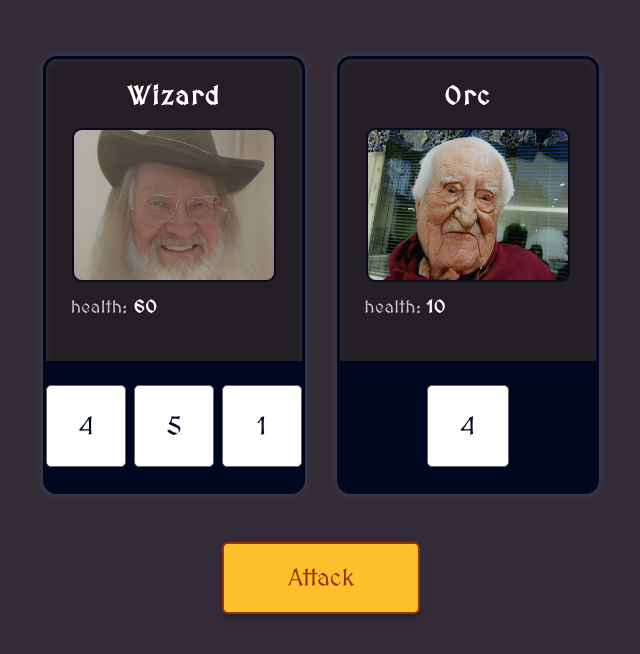
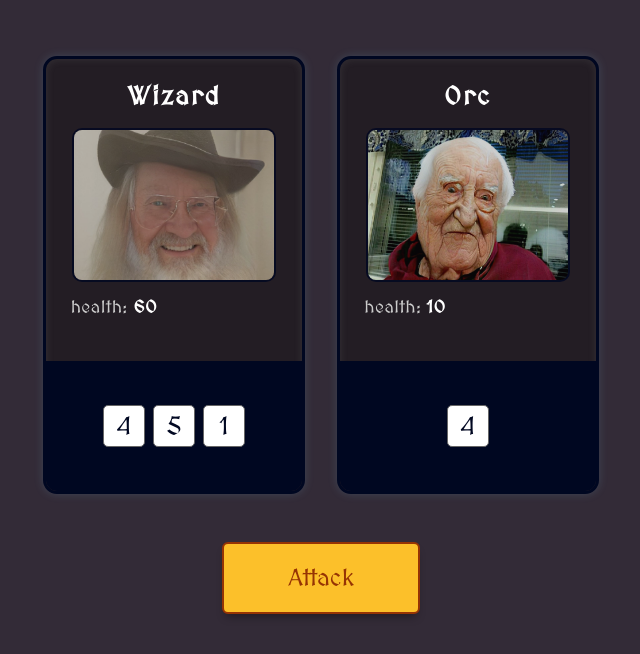
Before and after one commit to ramiinberg/dice-role-game, a plain HTML site: page index.html in a window 1280 px wide. Shown: the whole page, without its empty margins (319-959 px from the left). Drawn offline with Linux system fonts and the light colour scheme.

Commit message:
fixing dice images

```diff
--- a/index.css
+++ b/index.css
@@ -158,9 +158,9 @@ main {
 
 @media(min-width:550px){
 .dice-container .dice, .dice-container .placeholder-dice{
-  height:10vh;
-  width:10vh;
-  line-height: 10.5vh;
+  height:5vh;
+  width:5vh;
+  line-height: 5.5vh;
 }
 }
 
```
